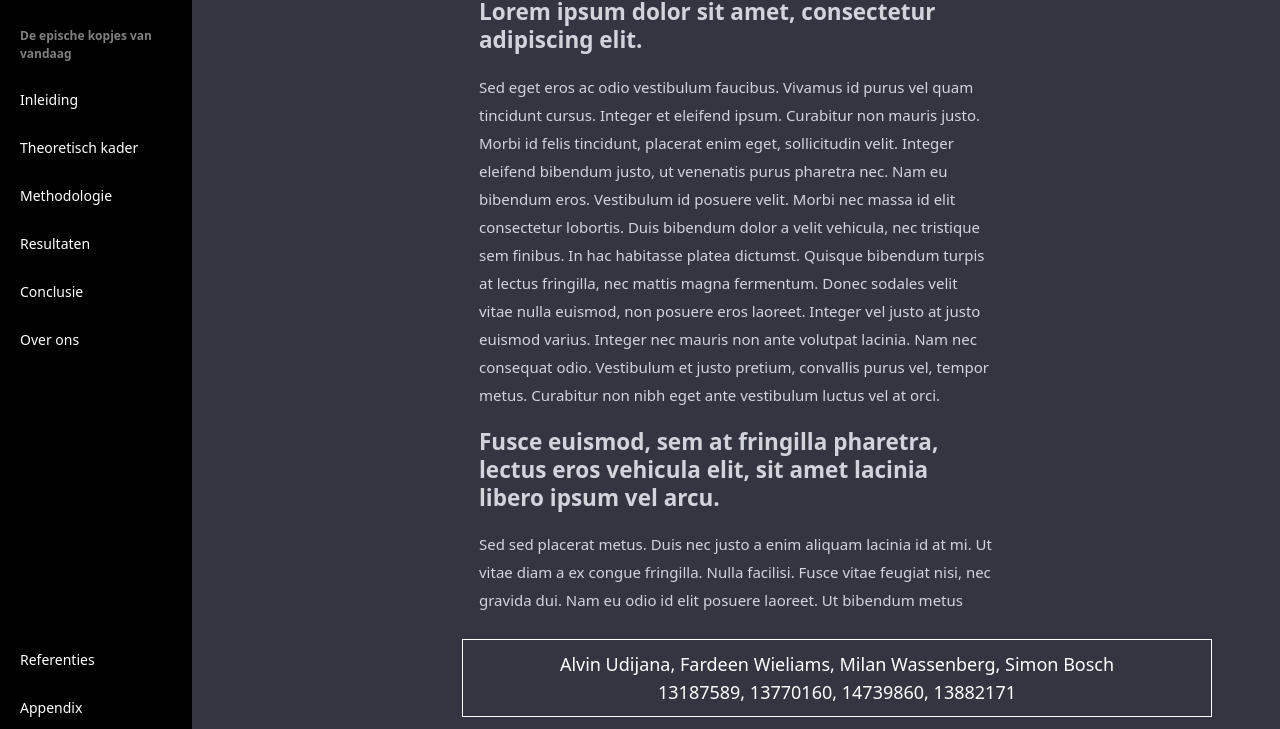
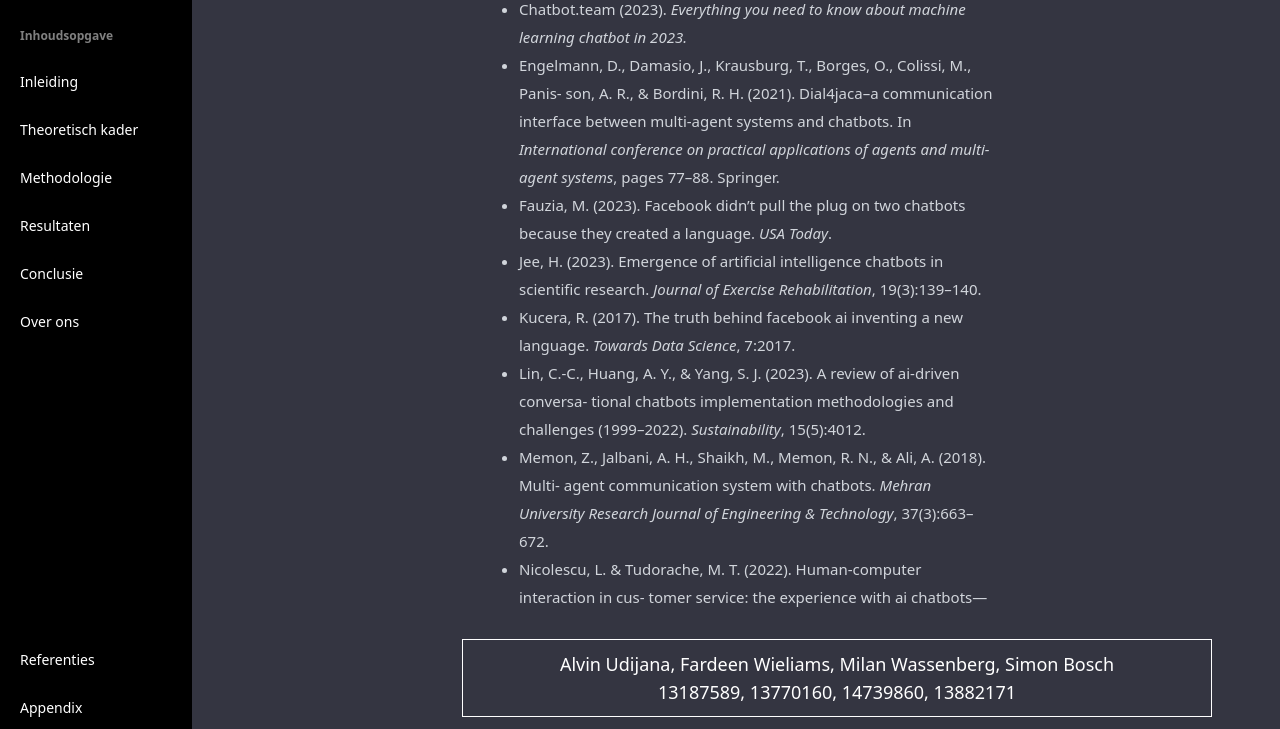
Before and after one commit to Carpetscratcher/RoDC, a plain HTML site: page Referenties.html in a window 1280 px wide. Shown: the part 71-800 px from the top of the page. Drawn offline with Linux system fonts and the light colour scheme.

Commit message:
Versie 0.8.3

```diff
--- a/Referenties.html
+++ b/Referenties.html
@@ -9,13 +9,13 @@
 <body>
 
     <div class="sidebar">
-        <div class="sidebar-header">Inhoudsopgave
+        <div class="sidebar-header">Homepage
         <a href="Main.html">
         <img class="sidebar-image" src="UvA_logo.png" title="Homepage"></a></div>
         <!-- Add more content for recent chats here -->
         <br>
         <br>
-        <div class="today">De epische kopjes van vandaag</div>
+        <div class="today">Inhoudsopgave</div>
         <br>
         <a class="sidebar-inhoud" href="Inleiding.html">Inleiding</a>
         <br>
@@ -48,26 +48,30 @@
     <div class="message">
         <div class="bot-message">
             <div class="message-content">
-                <h2>Lorem ipsum dolor sit amet, consectetur adipiscing elit.</h2>
-<p>Sed eget eros ac odio vestibulum faucibus. Vivamus id purus vel quam tincidunt cursus. Integer et eleifend ipsum. Curabitur non mauris justo. Morbi id felis tincidunt, placerat enim eget, sollicitudin velit. Integer eleifend bibendum justo, ut venenatis purus pharetra nec. Nam eu bibendum eros. Vestibulum id posuere velit. Morbi nec massa id elit consectetur lobortis. Duis bibendum dolor a velit vehicula, nec tristique sem finibus. In hac habitasse platea dictumst. Quisque bibendum turpis at lectus fringilla, nec mattis magna fermentum. Donec sodales velit vitae nulla euismod, non posuere eros laoreet. Integer vel justo at justo euismod varius. Integer nec mauris non ante volutpat lacinia. Nam nec consequat odio. Vestibulum et justo pretium, convallis purus vel, tempor metus. Curabitur non nibh eget ante vestibulum luctus vel at orci.</p>
-
-<h2>Fusce euismod, sem at fringilla pharetra, lectus eros vehicula elit, sit amet lacinia libero ipsum vel arcu.</h2>
-<p>Sed sed placerat metus. Duis nec justo a enim aliquam lacinia id at mi. Ut vitae diam a ex congue fringilla. Nulla facilisi. Fusce vitae feugiat nisi, nec gravida dui. Nam eu odio id elit posuere laoreet. Ut bibendum metus auctor arcu laoreet, sit amet pellentesque justo venenatis. Mauris semper odio sed turpis posuere, non rutrum metus aliquam. Sed tincidunt arcu vel quam sodales, eget interdum risus ullamcorper. Proin in metus ac felis condimentum ultricies sit amet eget dui. Sed sit amet sapien purus. Cras fringilla ante ac vestibulum vehicula. Morbi nec nulla ut tellus vehicula gravida in eu ipsum.</p>
-
-<h2>Pellentesque habitant morbi tristique senectus et netus et malesuada fames ac turpis egestas.</h2>
-<p>Aliquam quis sagittis felis. Cras hendrerit ultricies urna, vel pharetra dui. Nam luctus nulla in nisi eleifend feugiat. Aliquam erat volutpat. Vestibulum ante ipsum primis in faucibus orci luctus et ultrices posuere cubilia curae; Curabitur in est lobortis, tincidunt libero vel, tempor lectus. Sed aliquet congue leo, id ultricies neque interdum a. Sed quis diam nec magna cursus tempus. Integer at lectus eget mauris lobortis cursus nec id dui. Nam quis justo mauris. Duis interdum justo et efficitur gravida. Nam auctor, justo id dictum tincidunt, dui libero sollicitudin metus, non ultricies turpis lectus id eros. Nulla facilisi. Duis sed turpis id lectus ultrices efficitur. Morbi id magna eu tortor auctor convallis ac at nunc. Vivamus posuere nec metus at fermentum.</p>
-
-<h2>Sed consectetur tellus ac velit luctus, nec consectetur urna consequat.</h2>
-<p>Morbi vitae lorem ut nulla accumsan eleifend. Cras sit amet nibh vel sapien suscipit malesuada. Ut non ligula auctor, elementum enim id, sodales arcu. In interdum sapien vel diam laoreet, eget ultrices urna venenatis. Pellentesque volutpat urna at luctus vehicula. Aliquam erat volutpat. Maecenas semper augue sit amet est vehicula aliquet. Vivamus dapibus nisl vitae dapibus condimentum. Duis commodo felis vel odio condimentum, quis laoreet eros tincidunt. Suspendisse potenti. Maecenas venenatis eros vitae suscipit lacinia. Duis mattis, quam non tincidunt vestibulum, mauris augue fermentum ligula, sed placerat turpis sem vitae justo. Ut nec lorem eget eros tristique tristique.</p>
-
-<h2>Vestibulum ante ipsum primis in faucibus orci luctus et ultrices posuere cubilia curae;</h2>
-<p>Ut faucibus dolor vel enim aliquam tincidunt. Maecenas vel magna eu augue posuere ullamcorper. Maecenas elementum justo ut nisi ullamcorper, vel faucibus risus facilisis. Mauris tempor, sem eget accumsan interdum, nunc tellus dictum ipsum, a vehicula risus leo non enim. Fusce sed dolor mi. Nullam vitae dui nec elit rhoncus posuere. Sed ultrices, leo et vehicula ultrices, ligula arcu fermentum velit, vel venenatis libero nisi eu sem. Etiam efficitur, lacus vitae volutpat consectetur, nulla mi lacinia lectus, a tincidunt metus odio id nunc. Nulla facilisi. Suspendisse potenti. Sed feugiat augue ac velit lobortis, at fermentum velit ultricies. Aliquam nec risus a enim aliquam egestas. Integer quis malesuada metus.</p>
-
-<h2>Pellentesque id quam nec ipsum eleifend suscipit.</h2>
-<p>Sed volutpat urna a orci condimentum, non faucibus nunc egestas. Nulla facilisi. Vivamus at nunc nec magna dictum hendrerit. Ut non lorem sollicitudin, varius tortor nec, ultricies nisi. Curabitur sit amet sapien quam. Nulla facilisi. Morbi nec velit id justo accumsan congue. Curabitur vitae nibh feugiat, ullamcorper leo sed, dapibus ex. Maecenas eu ipsum tincidunt, malesuada sapien eu, tempus eros. Nullam in erat mi. Vivamus efficitur enim eget magna fermentum tempus. Sed vitae nisl sit amet ligula volutpat congue. Morbi id nisl at odio eleifend congue.</p>
-
-<h2>Pellentesque habitant morbi tristique senectus et netus et malesuada fames ac turpis egestas.</h2>
-<p>Sed vitae semper augue. Mauris vestibulum risus in ante luctus, ut sodales enim sollicitudin. Sed consequat tortor sit amet justo eleifend, a lacinia ex sollicitudin. Sed vestibulum, eros sit amet feugiat vestibulum, elit justo faucibus purus, non consectetur odio nisi a orci. Aliquam erat volutpat. Nulla facilisi. Donec ac eros quis ligula tempus hendrerit. Integer tincidunt urna in augue laoreet lacinia. Nam pharetra vehicula est, at gravida lorem tempor vel.</p>
+                <ul>
+                    <li>Chatbot.team (2023). <em>Everything you need to know about machine learning
+                        chatbot in 2023.</em></li>
+                    <li>Engelmann, D., Damasio, J., Krausburg, T., Borges, O., Colissi, M., Panis-
+                        son, A. R., & Bordini, R. H. (2021). Dial4jaca–a communication interface
+                        between multi-agent systems and chatbots. In <em>International conference
+                            on practical applications of agents and multi-agent systems</em>, pages 77–88.
+                        Springer.</li>
+                    <li>Fauzia, M. (2023). Facebook didn’t pull the plug on two chatbots because they
+                        created a language. <em>USA Today</em>.</li>
+                    <li>Jee, H. (2023). Emergence of artificial intelligence chatbots in scientific research.
+                        <em>Journal of Exercise Rehabilitation</em>, 19(3):139–140.</li>
+                    <li>Kucera, R. (2017). The truth behind facebook ai inventing a new language.
+                        <em>Towards Data Science</em>, 7:2017.</li>
+                    <li>Lin, C.-C., Huang, A. Y., & Yang, S. J. (2023). A review of ai-driven conversa-
+                        tional chatbots implementation methodologies and challenges (1999–2022).
+                        <em>Sustainability</em>, 15(5):4012.</li>
+                    <li>Memon, Z., Jalbani, A. H., Shaikh, M., Memon, R. N., & Ali, A. (2018). Multi-
+                        agent communication system with chatbots. <em>Mehran University Research
+                            Journal of Engineering & Technology</em>, 37(3):663–672.</li>
+                    <li>Nicolescu, L. & Tudorache, M. T. (2022). Human-computer interaction in cus-
+                        tomer service: the experience with ai chatbots—a systematic literature
+                        review. <em>Electronics</em>, 11(10):1579.</li>
+                </ul>
             </div>
         </div>
         </div>
```
Also changed, not shown: Appendix.html (+2 -2 lines), Conclusie.html (+2 -2 lines), Inleiding.html (+2 -2 lines), Main.html (+2 -2 lines), Methode.html (+2 -2 lines), Over-ons.html (+2 -2 lines), Resultaten.html (+2 -2 lines), TK.html (+2 -2 lines).
